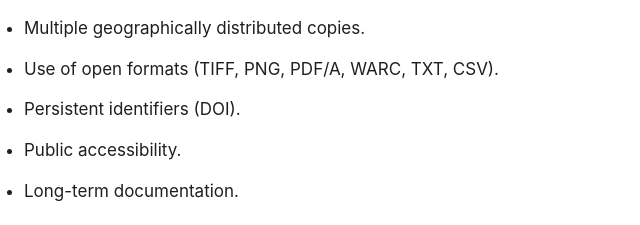
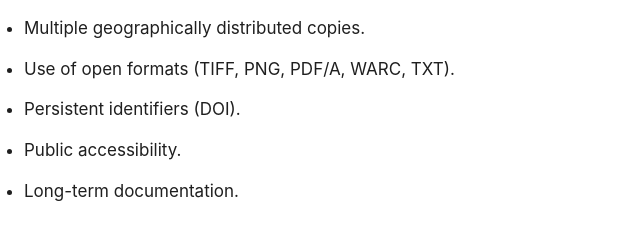
Before and after one commit to nika-sandler/nika-sandler.github.io, a plain HTML site: page index.html in a window 1280 px wide. Shown: the part 1426-1651 px from the top of the page, 211-851 px from the left. Drawn offline with Linux system fonts and the light colour scheme.

Commit message:
Update index.html

```diff
--- a/index.html
+++ b/index.html
@@ -220,7 +220,7 @@
 
         <li>Multiple geographically distributed copies.</li>
 
-        <li>Use of open formats (TIFF, PNG, PDF/A, WARC, TXT, CSV).</li>
+        <li>Use of open formats (TIFF, PNG, PDF/A, WARC, TXT).</li>
 
         <li>Persistent identifiers (DOI).</li>
 
```
